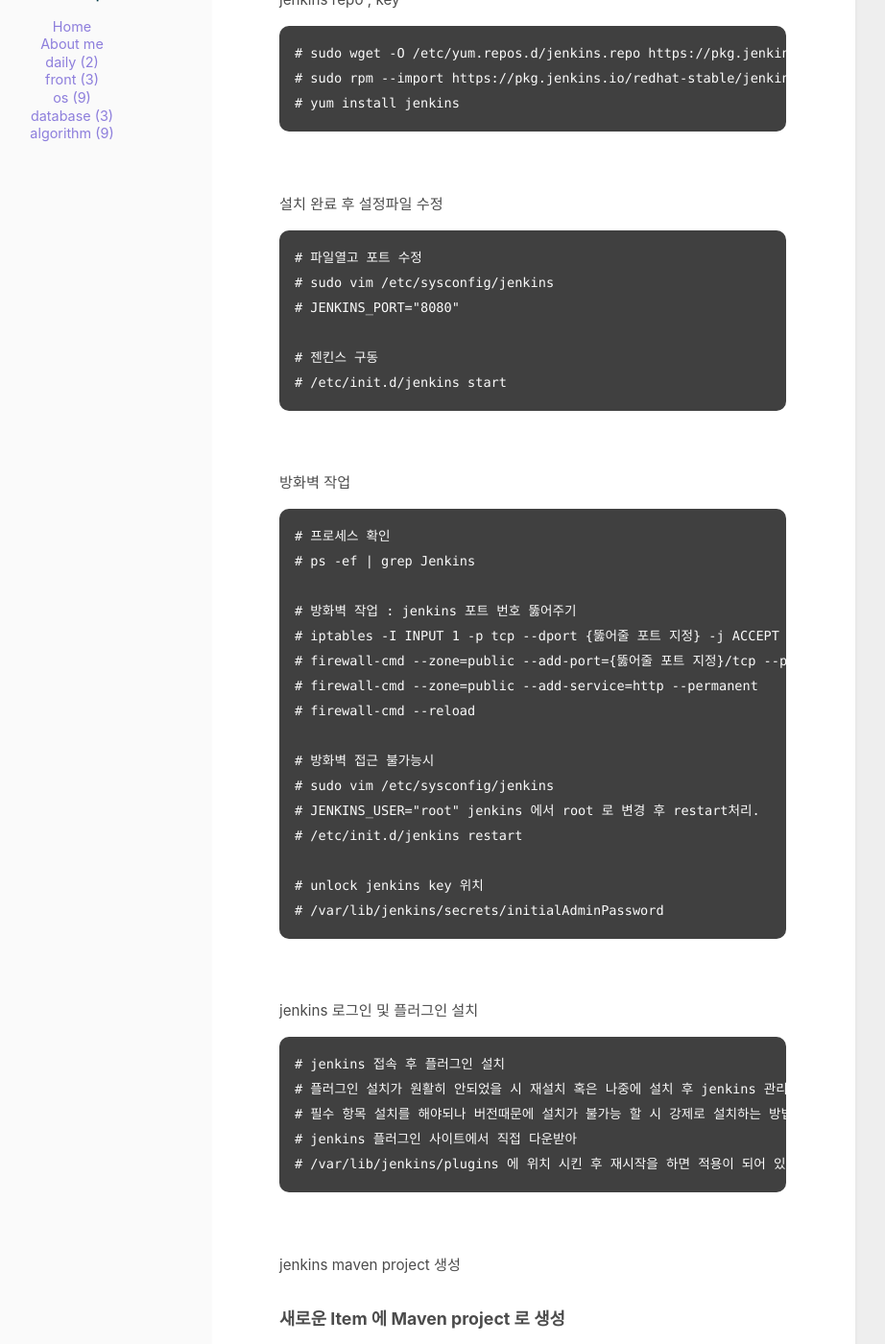
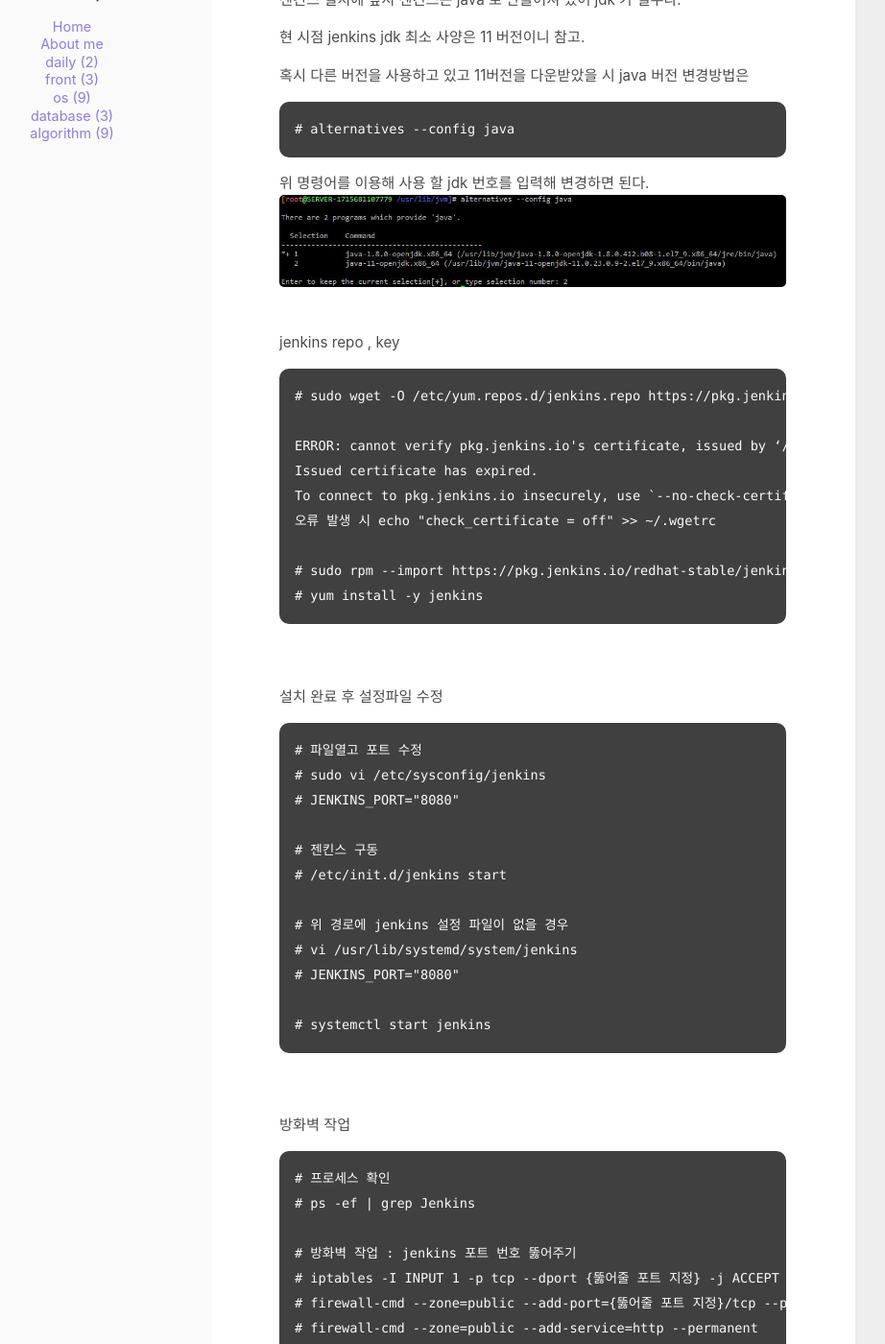
Before and after one commit to ghdudwkd4/ghdudwkd4.github.io, a Jekyll site: the page built from _posts/os/2024-01-09-CentOs_Jenkins_Setting.md, in a window 1280 px wide and 1400 px high, scrolled down 337 px. Shown: the whole window at 96% size, without its empty margins (229-1151 px from the left). Built offline with Jekyll 4.4.1, drawn with Linux system fonts in a browser that asks for light colours; some of the changed text lies outside the part shown.

Commit message:
jenkins spring-boot 내용 추가

````diff
--- a/_posts/os/2024-01-09-CentOs_Jenkins_Setting.md
+++ b/_posts/os/2024-01-09-CentOs_Jenkins_Setting.md
@@ -8,12 +8,30 @@ data: 2024-01-09 10:25
 
 # CentOs 에 Jenkins 설치방법
 
+<p>젠킨스 설치에 앞서 젠킨스는 java 로 만들어져 있어 jdk 가 필수다.</p>
+<p>현 시점 jenkins jdk 최소 사양은 11 버전이니 참고.</p>
+<p>혹시 다른 버전을 사용하고 있고 11버전을 다운받았을 시 java 버전 변경방법은</p>
+
+```
+# alternatives --config java
+```
+
+위 명령어를 이용해 사용 할 jdk 번호를 입력해 변경하면 된다.
+<img src="/assets/img/os/jenkins_1.JPG" /><br><br>
+
+
 jenkins repo , key
 
 ```
 # sudo wget -O /etc/yum.repos.d/jenkins.repo https://pkg.jenkins.io/redhat-stable/jenkins.repo
+
+ERROR: cannot verify pkg.jenkins.io's certificate, issued by ‘/C=US/O=Let's Encrypt/CN=R3’:
+Issued certificate has expired.
+To connect to pkg.jenkins.io insecurely, use `--no-check-certificate'.
+오류 발생 시 echo "check_certificate = off" >> ~/.wgetrc
+
 # sudo rpm --import https://pkg.jenkins.io/redhat-stable/jenkins.io.key
-# yum install jenkins
+# yum install -y jenkins
 ```
 
 <br ><br >
@@ -21,11 +39,17 @@ jenkins repo , key
 
 ```
 # 파일열고 포트 수정
-# sudo vim /etc/sysconfig/jenkins
+# sudo vi /etc/sysconfig/jenkins
 # JENKINS_PORT="8080"
 
 # 젠킨스 구동
 # /etc/init.d/jenkins start
+
+# 위 경로에 jenkins 설정 파일이 없을 경우
+# vi /usr/lib/systemd/system/jenkins
+# JENKINS_PORT="8080"
+
+# systemctl start jenkins
 ```
 
 <br ><br >
@@ -42,7 +66,7 @@ jenkins repo , key
 # firewall-cmd --reload
 
 # 방화벽 접근 불가능시
-# sudo vim /etc/sysconfig/jenkins
+# sudo vi /etc/sysconfig/jenkins
 # JENKINS_USER="root" jenkins 에서 root 로 변경 후 restart처리.
 # /etc/init.d/jenkins restart
 
@@ -151,3 +175,19 @@ Etc
 # 젠킨스 보안관련하여 설치가 진행되지 않을 시 하단 플러그인 을 받아서 넣어주면 된다.
 # https://updates.jenkins-ci.org/download/plugins/skip-certificate-check/
 ```
+
+<br><br>
+
+2024-05-29 추가 <br>
+spring-boot 로 진행한 프로젝트도 jenkins 작업을 할 기회가 생겼는데<br>
+다른건 다 비슷하고 spring-boot 시작하는게 문제였다.<br>
+설정을 위에처럼 비슷하게 다 맞춰놓고<br>
+jenkins shell script 를 이용해 spring 내장 톰켓 구동을 하려고 하니<br>
+"mvn: command not found" 이라는 오류가 발생했다.<br>
+이는 jenkins shell script 에서 mvn 이라는 명령어를 찾을때<br>
+/usr/bin 하위로 찾아서 그렇다.<br>
+따로 링크를 잡아주면 정상적으로 톰켓 구동이 됐다.<br>
+
+```
+# sudo ln -s /usr/local/apache-maven-3.8.8/bin/mvn /usr/bin/mvn
+```
````
Also changed, not shown: assets/img/os/jenkins_1.JPG (added).
